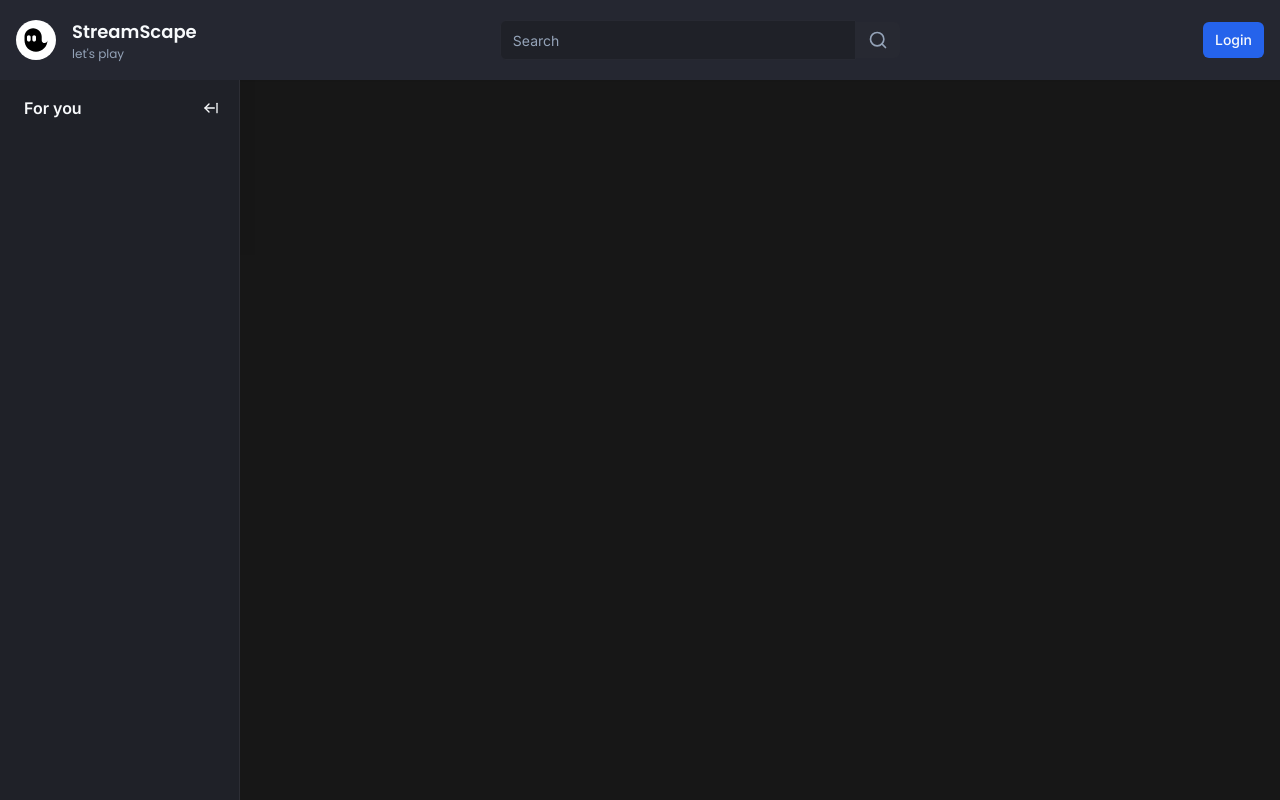
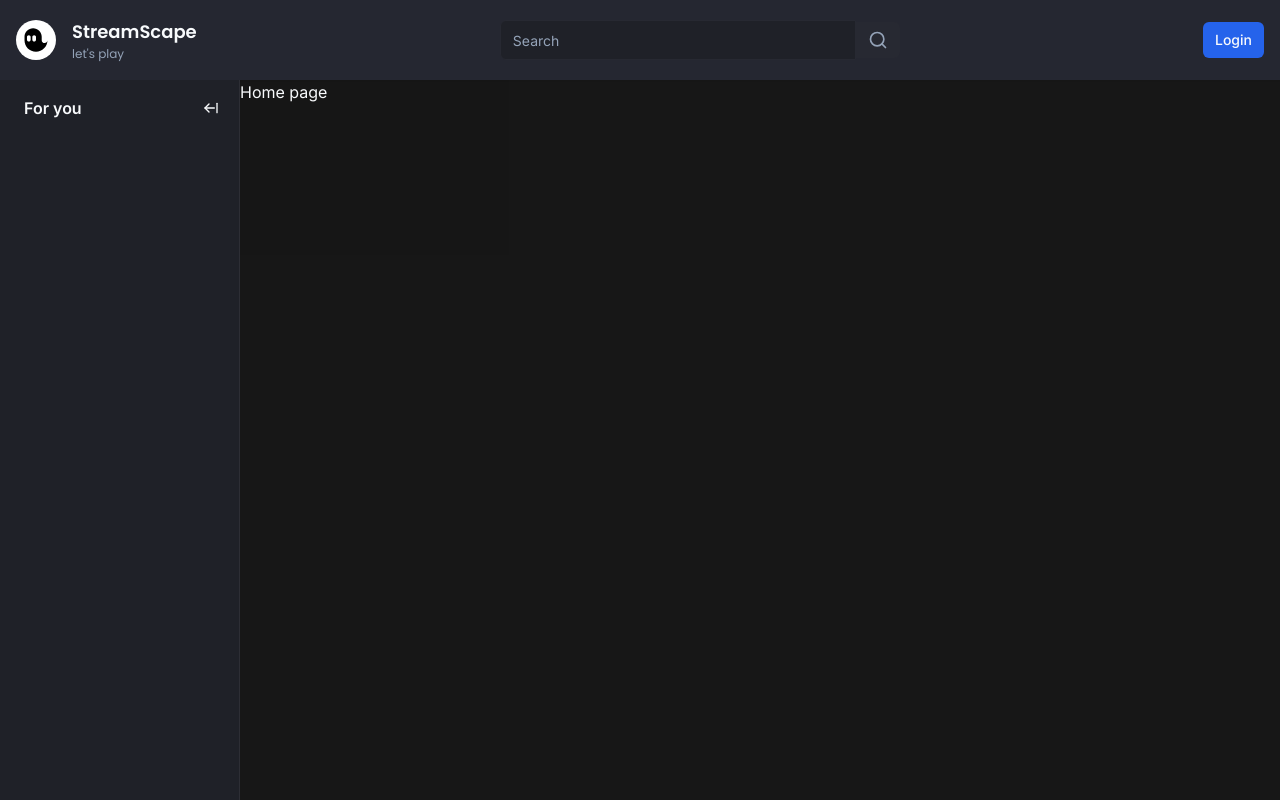
Before and after one commit to sennecools/Twitch-Clone, a Next.js app: page / in a window 1280 px wide. Built offline with nearby package versions, Linux system fonts and the light colour scheme; no server answers.

Commit message:
Add responsive behavior to Container component

```diff
--- a/app/(browse)/_components/container.tsx
+++ b/app/(browse)/_components/container.tsx
@@ -1,7 +1,31 @@
+'use client';
+
+import { cn } from '@/lib/utils';
+import { useSidebar } from '@/store/use-sidebar';
+import { useEffect } from 'react';
+import { useMediaQuery } from 'usehooks-ts';
+
 interface ContainerProps {
 	children: React.ReactNode;
 }
 
 export const Container = ({ children }: ContainerProps) => {
-	return <div>{children}</div>;
+	const matches = useMediaQuery('(max-width: 1024px)');
+	const { collapsed, onExpand, onCollapse } = useSidebar((state) => state);
+
+	useEffect(() => {
+		if (matches) {
+			onCollapse();
+		} else {
+			onExpand();
+		}
+	}, [matches, onCollapse, onExpand]);
+
+	return (
+		<div
+			className={cn('flex-1', collapsed ? 'ml-[70px]' : 'ml-[70px] lg:ml-60')}
+		>
+			{children}
+		</div>
+	);
 };
--- a/package.json
+++ b/package.json
@@ -25,6 +25,7 @@
     "svix": "^1.15.0",
     "tailwind-merge": "^2.1.0",
     "tailwindcss-animate": "^1.0.7",
+    "usehooks-ts": "^2.9.1",
     "zustand": "^4.4.7"
   },
   "devDependencies": {
```
Also changed, not shown: 1 other file (tests, documents, lock files or other folders).
